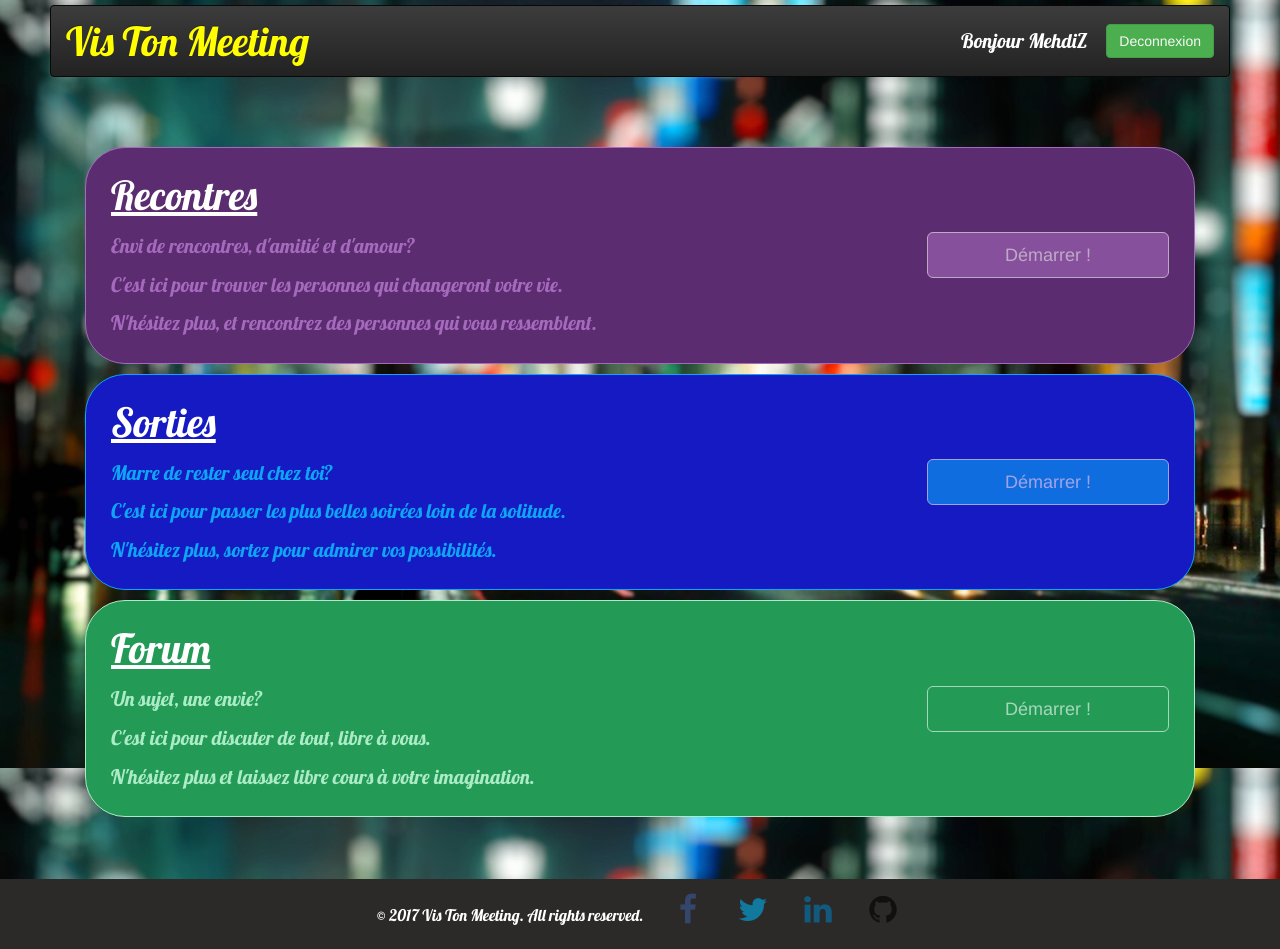
After one commit to Mehdi66410/ArchiWeb, a Django app: page /index/deconnexion in a window 1280 px wide. The commit adds this page. Run offline with Django 3.2, Linux system fonts and the light colour scheme; a user stored in the database is signed in; some libraries are stand-ins or nearby versions.

Commit message:
ajout redirection, co/deco operationnel, ajout menu, et 3pages html

```diff
--- a/socialnetwork/static/css/base.css
+++ b/socialnetwork/static/css/base.css
@@ -45,43 +45,46 @@ body{
 
 .footer{
     background-color: #2B2A29;
-    margin-top: 30px;
-    position: absolute;
+    margin-top: 48px;
+    position: relative;
     bottom: 0;
     width: 100%;
     text-align: center;
-    padding-top:10px;
+    height: 70px;
 }
 
-.fa-twitter {
+.footer a{
+    color: #FFFFFF;
+    text-decoration: none;
+    text-align: center;
+    font-size: 12pt;
+    font-family: 'Lobster', cursive;
+    padding:10px;
+}
+
+.footer .fa-twitter {
     color: #00aced;
 }
 
-.fa-facebook {
+.footer .fa-facebook {
     color: #3b5998;
 }
 
-.fa-linkedin {
+.footer .fa-linkedin {
     color: #007bb6;
 }
 
-.fa-github {
+.footer .fa-github {
     color: #000000;
 }
 
-.fa {
+.footer .fa {
     opacity: 0.6;
+    padding-top: 15px;
 }
 
-.fa:hover{
+.footer .fa:hover{
     opacity: 1;
-}
-
-h3{
-    color: #FFFFFF;
-    text-align: center;
-    font-size: 10pt;
-    font-family: 'Lobster', cursive;
 }
 
 h2{
@@ -89,4 +92,5 @@ h2{
     font-size: 15pt;
     font-family: 'Lobster', cursive;
     margin:0;
+    padding-right: 15px;
 }
--- /dev/null
+++ b/socialnetwork/static/css/menu.css
@@ -0,0 +1,125 @@
+.bs-calltoaction{
+    position: relative;
+    width:auto;
+    padding: 15px 25px;
+    border: 1px solid black;
+    margin-bottom: 10px;
+    border-radius: 40px;
+}
+
+.bs-calltoaction > .row{
+    display:table;
+    width: calc(100% + 30px);
+}
+
+.bs-calltoaction > .row > [class^="col-"],
+.bs-calltoaction > .row > [class*=" col-"]{
+    float:none;
+    display:table-cell;
+    vertical-align:middle;
+}
+
+.cta-contents{
+    padding-top: 10px;
+    padding-bottom: 10px;
+}
+
+.cta-title{
+    margin: 0 auto 15px;
+    padding: 0;
+    font-size: 30pt;
+    font-family: 'Lobster', cursive;
+    text-decoration: underline;
+}
+
+.cta-desc{
+    padding: 0;
+    font-size: 15pt;
+    font-family: 'Lobster', cursive;
+}
+
+.cta-desc p:last-child{
+    margin-bottom: 0;
+}
+
+.cta-button{
+    padding-top: 10px;
+    padding-bottom: 10px;
+}
+
+@media (max-width: 991px){
+    .bs-calltoaction > .row{
+        display:block;
+        width: auto;
+    }
+    .bs-calltoaction > .row > [class^="col-"],
+    .bs-calltoaction > .row > [class*=" col-"]{
+        float:none;
+        display:block;
+        vertical-align:middle;
+        position: relative;
+    }
+    .cta-contents{
+        text-align: center;
+    }
+}
+
+.bs-calltoaction.bs-calltoaction-r{
+    color: #A569BD ;
+    background-color: #5B2C6F;
+    border-color: #A569BD;
+}
+.bs-calltoaction.bs-calltoaction-r .cta-title{
+    color: #FFFFFF ;
+}
+.btn-r{
+    color: #FFFFFF;
+    background-color: #A569BD;
+    border-color: #FFFFFF ;
+    opacity: 0.6;
+}
+.btn-r:hover{
+    color: #FFFFFF ;
+    border-color: #FFFFFF;
+    opacity: 1;
+}
+
+.bs-calltoaction.bs-calltoaction-s{
+    color: #0ea5f5  ;
+    background-color: #151ac2 ;
+    border-color: #0ea5f5  ;
+}
+.bs-calltoaction.bs-calltoaction-s .cta-title{
+    color: #FFFFFF ;
+}
+.btn-s{
+    color: #FFFFFF;
+    background-color: #0ea5f5;
+    border-color: #FFFFFF ;
+    opacity: 0.6;
+}
+.btn-s:hover{
+    color: #FFFFFF;
+    border-color: #FFFFFF;
+    opacity: 1;
+}
+
+.bs-calltoaction.bs-calltoaction-f{
+    color: #ABEBC6;
+    background-color: #239B56 ;
+    border-color: #ABEBC6 ;
+}
+.bs-calltoaction.bs-calltoaction-f .cta-title{
+    color: #FFFFFF;
+}
+.btn-f{
+    color: #FFFFFF;
+    border-color: #FFFFFF;
+    opacity: 0.6;
+}
+.btn-f:hover{
+    color: #FFFFFF;
+    background-color: #ABEBC6 ;
+    border-color: #FFFFFF;
+    opacity: 1;
+}
--- a/socialnetwork/templates/socialnetwork/base.html
+++ b/socialnetwork/templates/socialnetwork/base.html
@@ -9,6 +9,7 @@
 
 {% load staticfiles %}
 <html>
+<body>
     <head>
         <meta charset="utf-8">
         <title>Vis Ton Meeting</title>
@@ -31,20 +32,17 @@
         </nav>
     </header>
 
-    <body>
-        {% block content %}
-        {% endblock content %}
-
-    </body>
+    {% block content %}
+    {% endblock content %}
 
     <footer>
         <div class="footer">
-            <a href="https://facebook.com"/><i class="fa fa-facebook fa-3x fa-fw"></i></a>
-            <a href="https://twitter.com"/><i class="fa fa-twitter fa-3x fa-fw"></i></a>
-            <a href="https://linkedin.com"/><i class="fa fa-linkedin fa-3x fa-fw"></i></a>
-            <a href="https://github.com/"><i class="fa fa-github fa-3x fa-fw"></i></a></li>
-            <h3>© 2017 Vis Ton Meeting. All rights reserved.</h3>
+            <a>© 2017 Vis Ton Meeting. All rights reserved.</a>
+            <a href="https://facebook.com"/><i class="fa fa-facebook fa-2x fa-fw"></i></a>
+            <a href="https://twitter.com"/><i class="fa fa-twitter fa-2x fa-fw"></i></a>
+            <a href="https://linkedin.com"/><i class="fa fa-linkedin fa-2x fa-fw"></i></a>
+            <a href="https://github.com/"><i class="fa fa-github fa-2x fa-fw"></i></a></li>
          </div>
     </footer>
-
+</body>
 </html>
--- /dev/null
+++ b/socialnetwork/templates/socialnetwork/menu.html
@@ -0,0 +1,85 @@
+{% extends 'socialnetwork/base.html' %}
+
+{# Load the tag library #}
+{% load bootstrap3 %}
+{# Load CSS and JavaScript #}
+{% bootstrap_css %}
+{% bootstrap_javascript %}
+{# Display django.contrib.messages as Bootstrap alerts #}
+{% load bootstrap_ui_tags %}
+{% bootstrap_messages %}
+{% load staticfiles %}
+{% csrf_token %}
+
+
+{% block header %}
+    <form action="deconnexion" class="navbar-form navbar-right" method="post">
+        <div class="input-group">
+            <h2>{% block title %} Bonjour {% if user.is_authenticated %} {{ user.username }} {% else %} visiteur {% endif %} {% endblock %}</h2>
+        </div>
+        <div class="input-group">
+                {% csrf_token %}
+                {% buttons %}
+                <button type="submit" class="btn btn-green">Deconnexion</button>
+                {% endbuttons %}
+        </div>
+    </form>
+{% endblock header%}
+
+{% block content %}
+<link rel="stylesheet" href="{% static 'css/menu.css' %}">
+
+    <div class="container">
+            <div class="col-sm-12">
+                <div class="bs-calltoaction bs-calltoaction-r">
+                    <div class="row">
+                        <div class="col-md-9 cta-contents">
+                            <h1 class="cta-title">Recontres</h1>
+                            <div class="cta-desc">
+                                <p>Envi de rencontres, d'amitié et d'amour?</p>
+                                <p>C'est ici pour trouver les personnes qui changeront votre vie.</p>
+                                <p>N'hésitez plus, et rencontrez des personnes qui vous ressemblent.</p>
+                            </div>
+                        </div>
+                        <div class="col-md-3 cta-button">
+                            <a href="/index/rencontre" class="btn btn-lg btn-block btn-r">Démarrer !</a>
+                        </div>
+                     </div>
+                </div>
+                <div class="bs-calltoaction bs-calltoaction-s">
+                    <div class="row">
+                        <div class="col-md-9 cta-contents">
+                            <h1 class="cta-title">Sorties</h1>
+                            <div class="cta-desc">
+                                <p>Marre de rester seul chez toi?</p>
+                                <p>C'est ici pour passer les plus belles soirées loin de la solitude.</p>
+                                <p>N'hésitez plus, sortez pour admirer vos possibilités.</p>
+                            </div>
+                        </div>
+                        <div class="col-md-3 cta-button">
+                            <a href="/index/sortie" class="btn btn-lg btn-block btn-s">Démarrer !</a>
+                        </div>
+                     </div>
+                </div>
+            </form>
+
+            <form action="forum" method="post">
+                <div class="bs-calltoaction bs-calltoaction-f">
+                    <div class="row">
+                        <div class="col-md-9 cta-contents">
+                            <h1 class="cta-title">Forum</h1>
+                            <div class="cta-desc">
+                                <p>Un sujet, une envie?</p>
+                                <p>C'est ici pour discuter de tout, libre à vous.</p>
+                                <p>N'hésitez plus et laissez libre cours à votre imagination.</p>
+                            </div>
+                        </div>
+                        <div class="col-md-3 cta-button">
+                            <a href="/index/forum" class="btn btn-lg btn-block btn-f">Démarrer !</a>
+                        </div>
+                     </div>
+                </div>
+            </form>
+            </div>
+        </div>
+{% endblock content %}
--- a/socialnetwork/urls.py
+++ b/socialnetwork/urls.py
@@ -4,12 +4,14 @@ from django.contrib.auth import views as auth_views
 from . import views
 
 urlpatterns = [
-	url(r'^connexion$', views.connexion, name='connexion'),
-    url(r'^inscription$', views.inscription, name='inscription'),
-	url(r'^deconnexion$', views.deconnexion, name='deconnexion'),
+	url(r'^index/connexion$', views.connexion, name='connexion'),
+    url(r'^index/inscription$', views.inscription, name='inscription'),
+	url(r'^index/deconnexion$', views.deconnexion, name='deconnexion'),
+	url(r'^index/rencontre$', views.rencontre, name='rencontre'),
+	url(r'^index/sortie$', views.sortie, name='sortie'),
+	url(r'^index/forum$', views.forum, name='forum'),
 	url(r'^listUser$', views.listUser, name='listUser'),
 	url(r'^addFriend$', views.addFriend, name='addFriend'),
 	url(r'^oauth/', include('social.apps.django_app.urls', namespace='social')),  # <--
-	#url(r'^index/$', views.index, name='index'),
-    url(r'^$', views.index, name='index'),
+	url(r'^index/$', views.index, name='index'),
 ]
--- a/socialnetwork/views.py
+++ b/socialnetwork/views.py
@@ -47,6 +47,15 @@ def deconnexion(request):
 		else:
 			return render(request, 'socialnetwork/menu.html')
 
+def rencontre(request):
+	return render(request, 'socialnetwork/rencontre.html')
+
+def sortie(request):
+	return render(request, 'socialnetwork/sortie.html')
+
+def forum(request):
+	return render(request, 'socialnetwork/forum.html')
+
 def inscription(request):
 	if request.method == 'POST':
 		form = registerForm(request.POST)
```
Also changed, not shown: socialnetwork/static/css/index.css (+10 -7 lines), socialnetwork/templates/socialnetwork/forum.html (added, +36 -0 lines), socialnetwork/templates/socialnetwork/rencontre.html (added, +36 -0 lines), socialnetwork/templates/socialnetwork/sortie.html (added, +36 -0 lines), socialnetwork/static/css/images/background-1.jpeg (added), socialnetwork/static/css/images/background-3.jpeg (added), socialnetwork/templates/socialnetwork/index.html (line endings or trailing spaces).
